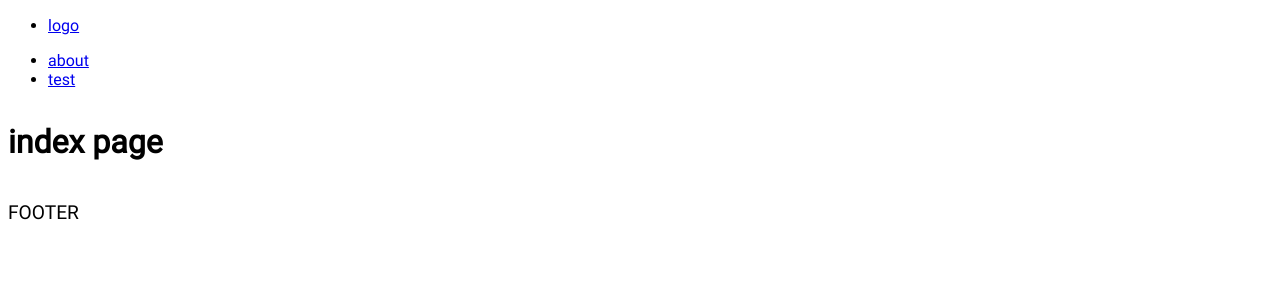
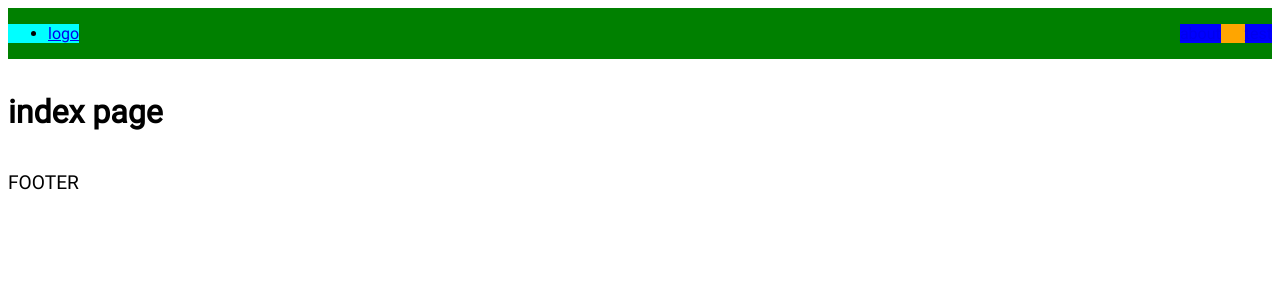
Before and after one commit to mrhorrocks/nuxt-4, a Nuxt app: page / in a window 1280 px wide. Shown: the top 300 px of the page. Built offline with nearby package versions, Linux system fonts and the light colour scheme.

Commit message:
BEM test removed

```diff
--- a/app/components/app/nav-bar.vue
+++ b/app/components/app/nav-bar.vue
@@ -1,12 +1,12 @@
 <template>
-  <nav role="contentinfo" aria-label="Main navigation">
+  <nav role="contentinfo" aria-label="Main navigation" class="navbar">
     <!-- LOGO -->
-    <ul class="navbar__brand">
+    <ul class="brand">
       <li><NuxtLink to="/" aria-label="Home">logo</NuxtLink></li>
     </ul>
 
     <!-- NAV LINKS -->
-    <ul class="navbar__menu">
+    <ul class="menu">
       <li><NuxtLink :to="{ name: 'about' }">about</NuxtLink></li>
       <li><NuxtLink :to="{ name: 'test' }">test</NuxtLink></li>
     </ul>
@@ -19,10 +19,12 @@
   justify-content: space-between;
   align-items: center;
   background-color: green;
-  &__brand {
+
+  .brand {
     background-color: aqua;
   }
-  &__menu {
+
+  .menu {
     background-color: orange;
     display: flex;
     gap: 1.5rem;
```
